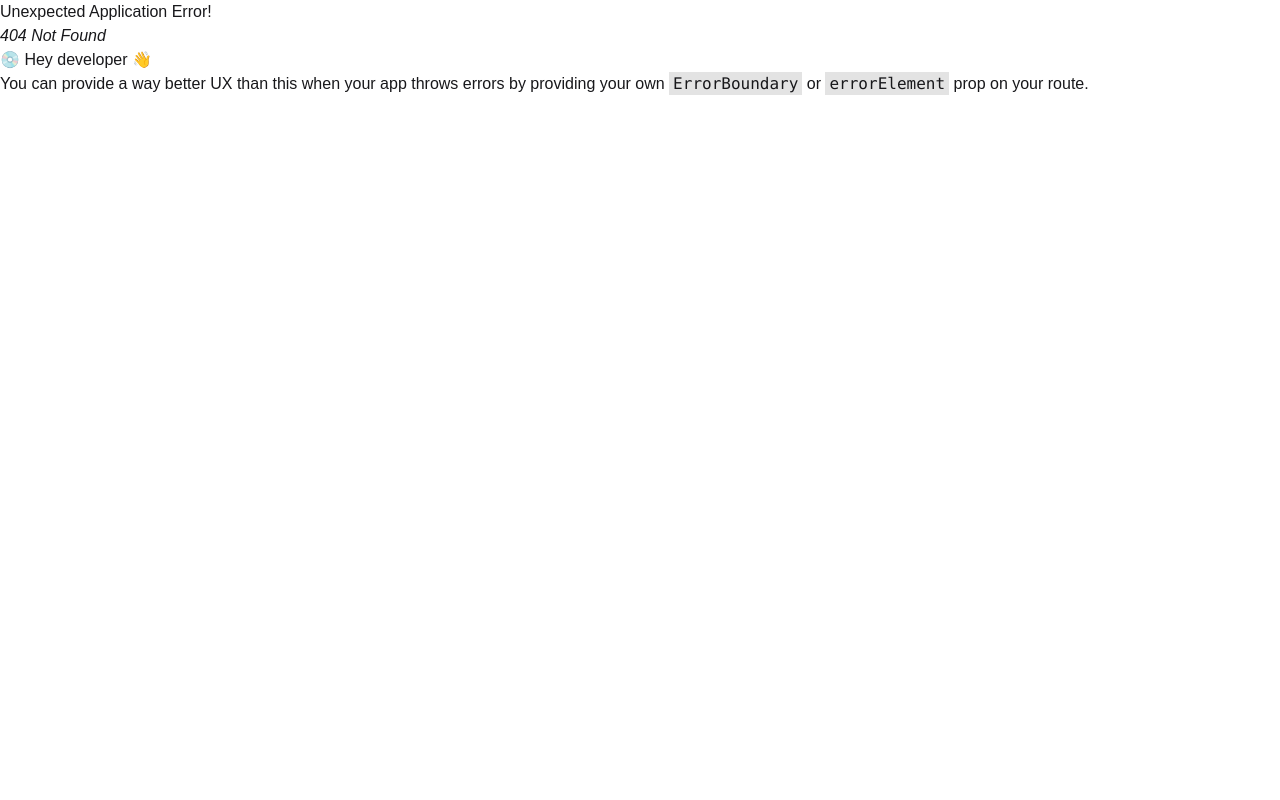
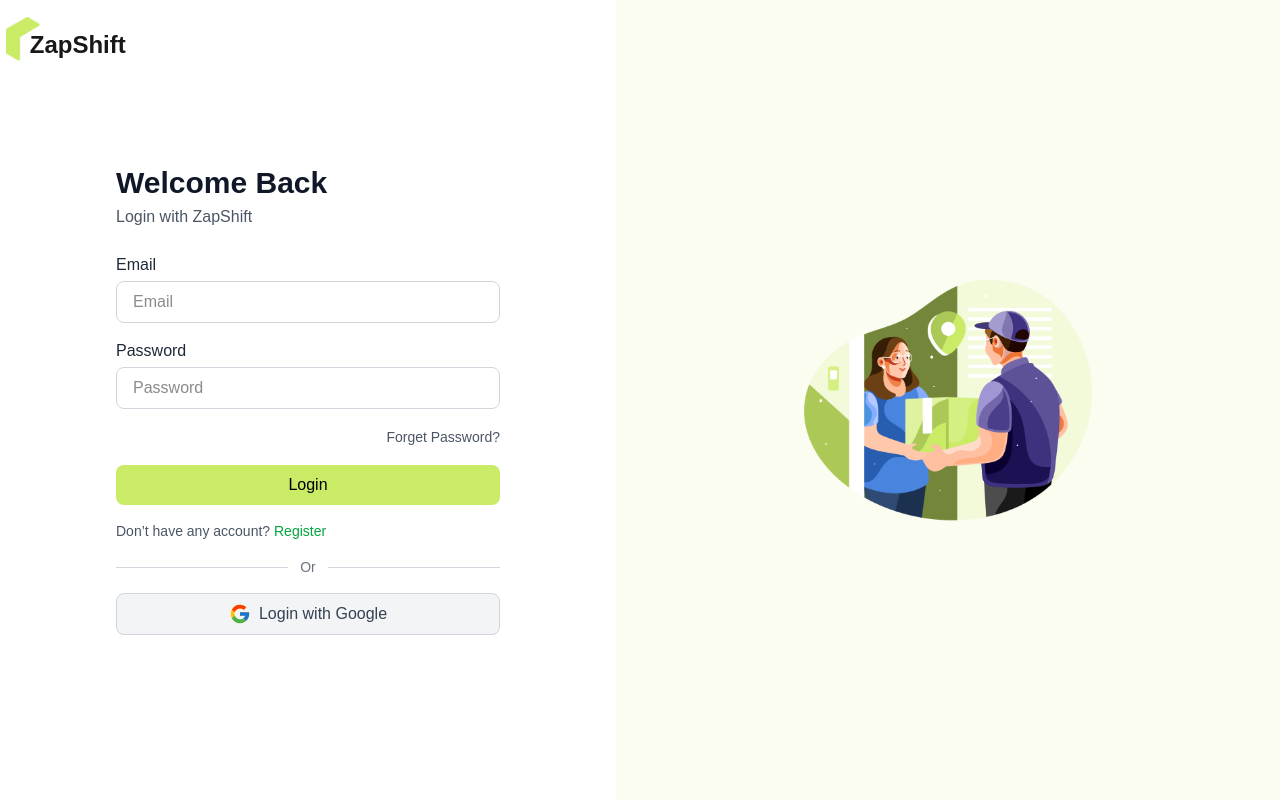
Before and after one commit to Mahfuz5634/ZapShift-Project-ClientPart, a React (Vite) app: page /login in a window 1280 px wide. Before the commit this address had no page. Built offline with nearby package versions, Linux system fonts and the light colour scheme.

Commit message:
added login page

```diff
--- /dev/null
+++ b/src/Layout/AuthLayout.jsx
@@ -0,0 +1,30 @@
+import React from "react";
+import Logo from "../Components/Logo";
+import { Outlet } from "react-router";
+import authImg from "../assets/authImage.png";
+
+const AuthLayout = () => {
+  return (
+    <div className="relative min-h-screen flex flex-col lg:flex-row-reverse">
+      <div className="hidden lg:block fixed top-4 left-4 z-50">
+        <Logo />
+      </div>
+
+      <div className="block lg:hidden w-full flex justify-center py-4">
+        <Logo />
+      </div>
+
+      <div className="flex-none lg:flex-1 bg-[#fafdf0] p-0 lg:p-6 flex justify-center items-center">
+        <img src={authImg} alt="" className="w-full max-w-sm mx-auto h-auto" />
+      </div>
+
+      <div className="flex-none lg:flex-1 flex flex-col items-center justify-center gap-6 py-6 lg:py-0">
+        <div className="w-full max-w-md">
+          <Outlet />
+        </div>
+      </div>
+    </div>
+  );
+};
+
+export default AuthLayout;
--- /dev/null
+++ b/src/Pages/Login.jsx
@@ -0,0 +1,74 @@
+import React from "react";
+import { FcGoogle } from "react-icons/fc";
+import { Link } from "react-router";
+
+export default function Login() {
+  return (
+    <div className="min-h-screen flex justify-center items-center  px-4">
+      <div className="w-full max-w-sm mx-auto">
+
+        <h1 className="text-3xl font-extrabold text-gray-900">Welcome Back</h1>
+        <p className="text-gray-600 mt-1">Login with ZapShift</p>
+
+        {/* Form */}
+        <form className="mt-6 space-y-4">
+          {/* Email */}
+          <div>
+            <label className="block text-gray-800 mb-1">Email</label>
+            <input
+              type="email"
+              placeholder="Email"
+              className="w-full border border-gray-300 rounded-lg px-4 py-2 outline-none focus:ring-2 focus:ring-green-300"
+            />
+          </div>
+
+          {/* Password */}
+          <div>
+            <label className="block text-gray-800 mb-1">Password</label>
+            <input
+              type="password"
+              placeholder="Password"
+              className="w-full border border-gray-300 rounded-lg px-4 py-2 outline-none focus:ring-2 focus:ring-green-300"
+            />
+          </div>
+
+          <div className="text-right">
+            <Link className="text-gray-600 text-sm hover:underline">
+              Forget Password?
+            </Link>
+          </div>
+
+          {/* Login Button */}
+          <button
+            type="submit"
+            className="w-full py-2 rounded-lg bg-[#caeb66] text-black font-medium hover:bg-[#b5d85b] transition"
+          >
+            Login
+          </button>
+        </form>
+
+        {/* Register Link */}
+        <p className="mt-4 text-gray-600 text-sm">
+          Don’t have any account?{" "}
+          <Link to="/register" className="text-green-600 font-medium hover:underline">
+            Register
+          </Link>
+        </p>
+
+        {/* OR */}
+        <div className="flex items-center gap-3 my-4">
+          <div className="h-px bg-gray-300 flex-1" />
+          <span className="text-sm text-gray-500">Or</span>
+          <div className="h-px bg-gray-300 flex-1" />
+        </div>
+
+        {/* Google Login */}
+        <button className="w-full border border-gray-300 bg-gray-100 py-2 rounded-lg flex items-center justify-center gap-2 hover:bg-gray-200 transition">
+          <FcGoogle size={22} />
+          <span className="text-gray-700 font-medium">Login with Google</span>
+        </button>
+
+      </div>
+    </div>
+  );
+}
--- a/src/Pages/Navbar.jsx
+++ b/src/Pages/Navbar.jsx
@@ -7,10 +7,10 @@ const Navbar = () => {
     const links = (
   <>
     <NavLink
-      to="/services"
+      to="/"
       className={({ isActive }) =>
-        `mr-1 px-2 py-1 rounded-md ${
-          isActive ? "bg-[#caeb66] text-black font-medium" : ""
+        `mr-1 px-2 py-1 rounded-md font-bold ${
+          isActive ? "bg-[#caeb66] text-black font-bold " : ""
         }`
       }
     >
@@ -20,8 +20,8 @@ const Navbar = () => {
     <NavLink
       to="/covarage"
       className={({ isActive }) =>
-        `mr-1 px-2 py-1 rounded-md ${
-          isActive ? "bg-[#caeb66] text-black font-medium" : ""
+        `mr-1 px-2 py-1 rounded-md font-bold ${
+          isActive ? "bg-[#caeb66] text-black font-bold" : ""
         }`
       }
     >
@@ -31,8 +31,8 @@ const Navbar = () => {
     <NavLink
       to="/about-us"
       className={({ isActive }) =>
-        `mr-1 px-2 py-1 rounded-md ${
-          isActive ? "bg-[#caeb66] text-black font-medium" : ""
+        `mr-1 px-2 py-1 rounded-md font-bold ${
+          isActive ? "bg-[#caeb66] text-black font-bold" : ""
         }`
       }
     >
@@ -42,8 +42,8 @@ const Navbar = () => {
     <NavLink
       to="/pricing"
       className={({ isActive }) =>
-        `mr-1 px-2 py-1 rounded-md ${
-          isActive ? "bg-[#caeb66] text-black font-medium" : ""
+        `mr-1 px-2 py-1 rounded-md font-bold ${
+          isActive ? "bg-[#caeb66] text-black font-bold" : ""
         }`
       }
     >
@@ -53,8 +53,8 @@ const Navbar = () => {
     <NavLink
       to="/blog"
       className={({ isActive }) =>
-        `mr-1 px-2 py-1 rounded-md ${
-          isActive ? "bg-[#caeb66] text-black font-medium" : ""
+        `mr-1 px-2 py-1 rounded-md font-bold ${
+          isActive ? "bg-[#caeb66] text-black font-bold" : ""
         }`
       }
     >
@@ -64,8 +64,8 @@ const Navbar = () => {
     <NavLink
       to="/contact"
       className={({ isActive }) =>
-        `mr-1 px-2 py-1 rounded-md ${
-          isActive ? "bg-[#caeb66] text-black font-medium" : ""
+        `mr-1 px-2 py-1 rounded-md font-bold ${
+          isActive ? "bg-[#caeb66] text-black font-bold" : ""
         }`
       }
     >
--- /dev/null
+++ b/src/Pages/Register.jsx
@@ -0,0 +1,11 @@
+import React from 'react';
+
+const Register = () => {
+    return (
+        <div>
+
+        </div>
+    );
+};
+
+export default Register;
--- a/src/Routes/Router.jsx
+++ b/src/Routes/Router.jsx
@@ -3,6 +3,9 @@ import RootLayout from "../Layout/RootLayout";
 import Home from "../Pages/Home/Home";
 import Covarage from "../Pages/Covarage";
 import AboutUs from "../Pages/Aboutus";
+import AuthLayout from "../Layout/AuthLayout";
+import Login from "../Pages/Login";
+import Register from "../Pages/Register";
 
 export const router = createBrowserRouter([
   {
@@ -22,4 +25,18 @@ export const router = createBrowserRouter([
     }
    ]
   },
+  {
+    path:'/',
+    Component:AuthLayout,
+    children:[
+      {
+        path:'/login',
+        Component:Login
+      },{
+        path:'/register',
+        Component:Register
+
+      }
+    ]
+  }
 ]);
```
